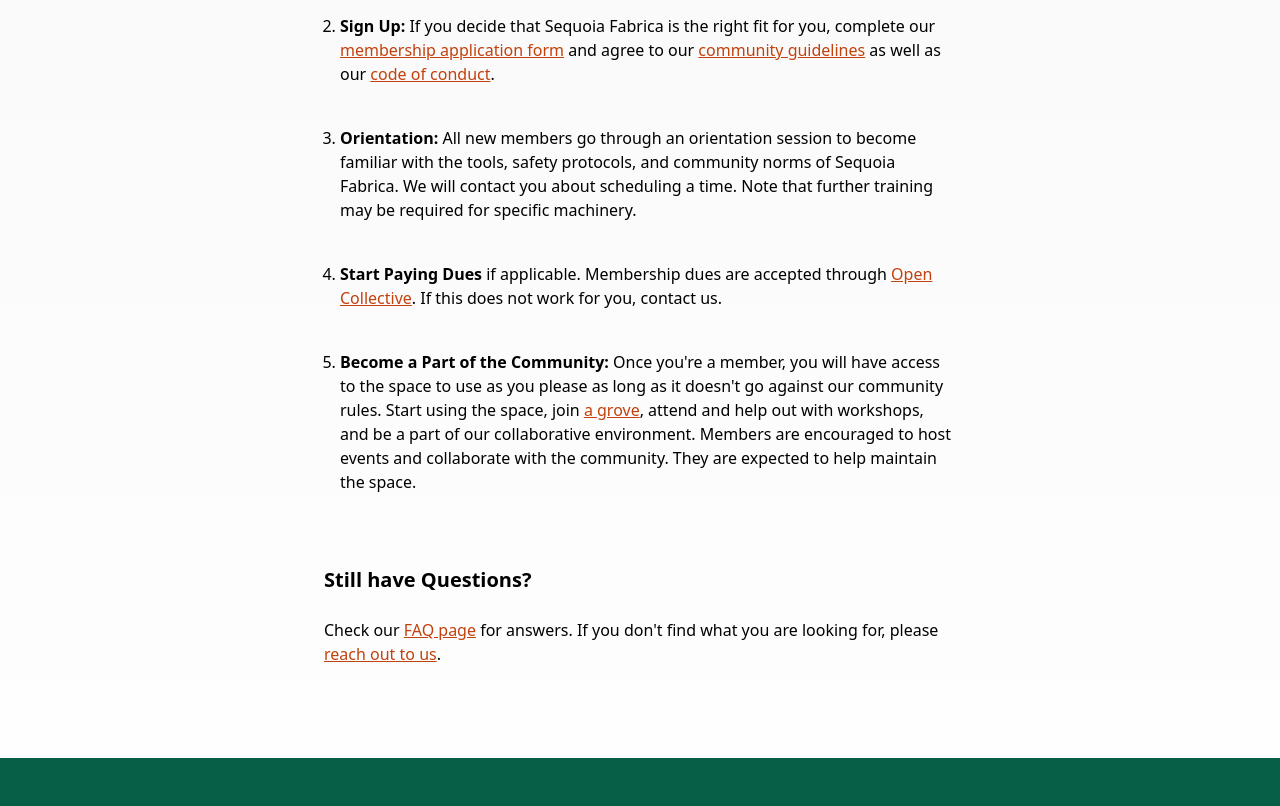
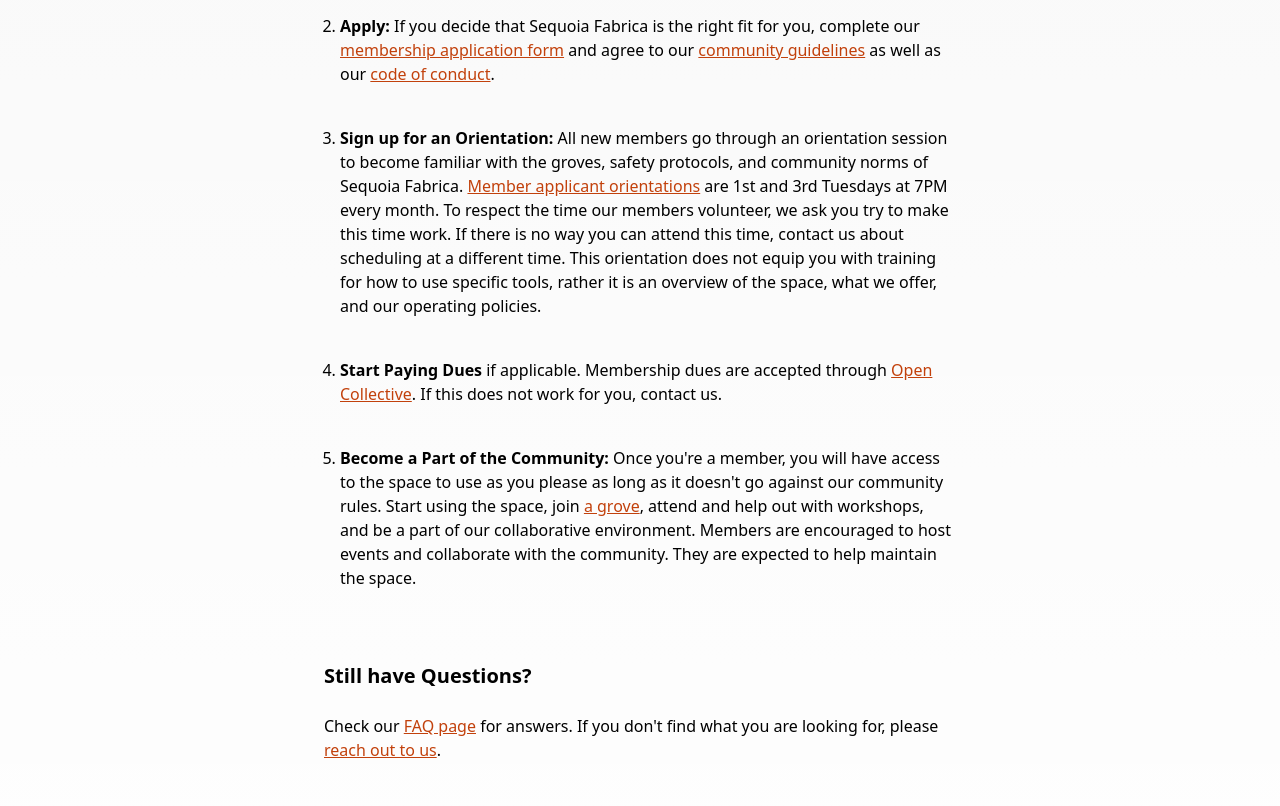
Before and after one commit to Sequoia-Fabrica/sequoia-fabrica-landing-page, a Next.js app: page /docs/membership in a window 1280 px wide. Shown: the part 1860-2666 px from the top of the page. Built offline with nearby package versions, Linux system fonts and the light colour scheme.

Commit message:
Add reference to new scheduled orientation times

```diff
--- a/src/pages/docs/membership.mdx
+++ b/src/pages/docs/membership.mdx
@@ -35,9 +35,9 @@
 
 1. **Visit Us:** Get a feel for the space and meet our community. We encourage potential members to visit us during one of our [events](./events) or to volunteer with us, and then [schedule a tour](./contact).
 
-2. **Sign Up:** If you decide that Sequoia Fabrica is the right fit for you, complete our [membership application form](https://forms.gle/r3AytzzxeKX7NUaM8) and agree to our <a href={urlConstants.wiki+"/Workshop_Norms"}>community guidelines</a> as well as our [code of conduct](./code_of_conduct).
+2. **Apply:** If you decide that Sequoia Fabrica is the right fit for you, complete our [membership application form](https://forms.gle/r3AytzzxeKX7NUaM8) and agree to our <a href={urlConstants.wiki+"/Workshop_Norms"}>community guidelines</a> as well as our [code of conduct](./code_of_conduct).
 
-3. **Orientation:** All new members go through an orientation session to become familiar with the tools, safety protocols, and community norms of Sequoia Fabrica. We will contact you about scheduling a time. Note that further training may be required for specific machinery.
+3. **Sign up for an Orientation:** All new members go through an orientation session to become familiar with the groves, safety protocols, and community norms of Sequoia Fabrica. <a href={urlConstants.bookWhen}>Member applicant orientations</a> are 1st and 3rd Tuesdays at 7PM every month. To respect the time our members volunteer, we ask you try to make this time work. If there is no way you can attend this time, contact us about scheduling at a different time. This orientation does not equip you with training for how to use specific tools, rather it is an overview of the space, what we offer, and our operating policies.
 
 4. **Start Paying Dues** if applicable. Membership dues are accepted through [Open Collective](https://opencollective.com/sequoia-fabrica/contribute/sponsor-68571). If this does not work for you, contact us.
 
```
